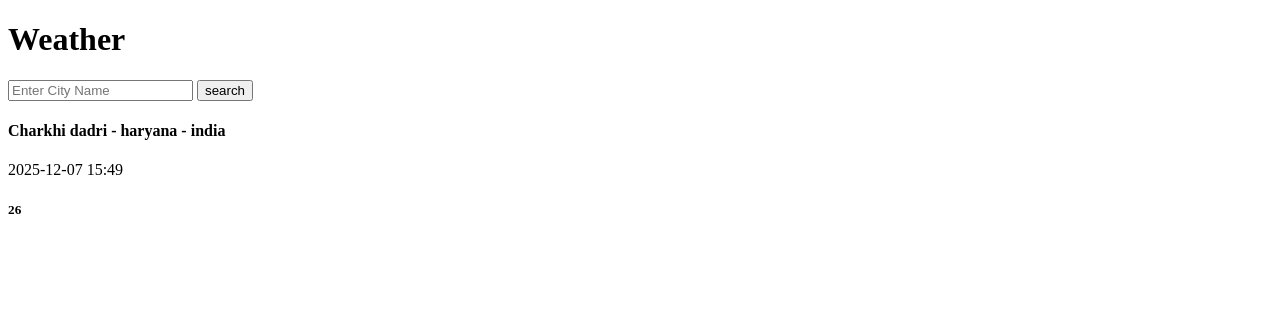
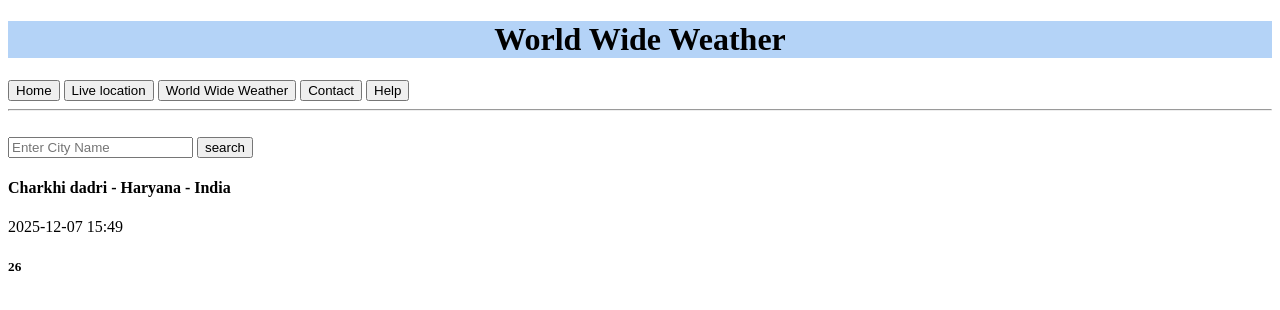
Before and after one commit to mkjalwal/weather-web, a plain HTML site: page index.html in a window 1280 px wide. Drawn offline with Linux system fonts and the light colour scheme.

Commit message:
modified

```diff
--- a/index.html
+++ b/index.html
@@ -3,20 +3,29 @@
 <head>
     <meta charset="UTF-8">
     <meta name="viewport" content="width=device-width, initial-scale=1.0">
-    <title>Weather</title>
+    <title> World Wide Weather</title>
     <link rel="stylesheet" href="style.css">
+    <link rel="icon" type="image/png" href="image/favicon.png">
 
 </head>
 <body>
 
-    <h1>Weather</h1>
+    <h1>World Wide Weather</h1>
+    <nav>
+        <button>Home</button>
+        <button>Live location</button>
+        <button>World Wide Weather</button>
+        <button>Contact</button>
+        <button>Help</button>
+    </nav>
+    <hr><br>
     <div id="box1">
         <input id="city-input" type="text" placeholder="Enter City Name"/>
         <button id="search-button">search</button>
     </div>
 
     <div id="id=box2">
-        <h4 id="city-name">Charkhi dadri - haryana - india</h4>
+        <h4 id="city-name">Charkhi dadri - Haryana - India</h4>
         <p id="city-time">2025-12-07 15:49</p>
         <h5 id="city-temp">26</h6>
 
--- a/style.css
+++ b/style.css
@@ -1,12 +1,10 @@
-body{
-align-items: center;
-}
 
 #box2{
     width: 100px;
-    height: 100px;
-    box-shadow: 3px 3px 5px green;
-    background-color: rgb(11, 245, 11);
+    height:auto;
+    box-shadow: 3px 3px 5px white;
+   background-color: white;
+   text-decoration-color: white;
 }
 
 #search-button button:hover{
@@ -14,3 +12,12 @@ align-items: center;
     size: 5px;
 
 }
+
+h1{
+    text-align: center;
+    background-color: rgb(180, 211, 247);
+}
+
+#box1{
+    float: none;
+}
```
